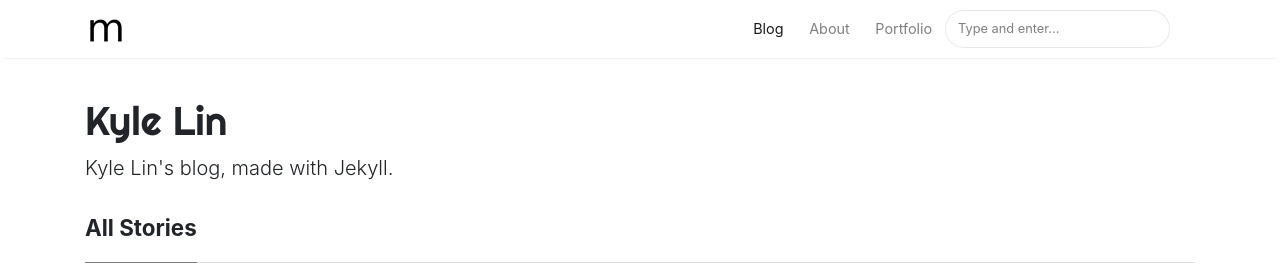
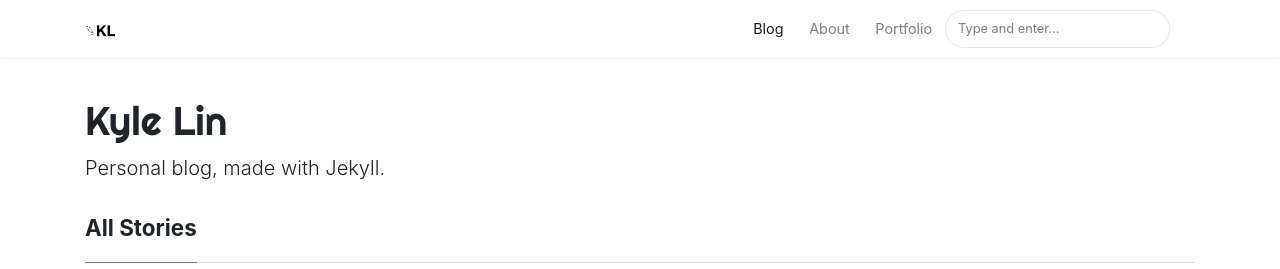
Before and after one commit to PTLin84/blog, a Jekyll site: the page built from index.html, in a window 1280 px wide and 900 px high. Shown: the top 269 px of the window. Built offline with Jekyll 4.4.1, drawn with Linux system fonts in a browser that asks for light colours; nearby versions of some CDN libraries; the list of posts is cut into pages by our own code.

Commit message:
CONFIG: Modified config logo and favicon and assets.

```diff
--- a/_config.yml
+++ b/_config.yml
@@ -1,9 +1,9 @@
 # Site
 name: "Kyle Lin"
 title: "Kyle Lin"
-description: "Kyle Lin's blog, made with Jekyll."
-logo: 'assets/images/logo.png'
-favicon: 'assets/images/logo.png'
+description: "Personal blog, made with Jekyll."
+logo: 'assets/images/logo-square.png'
+favicon: 'favicon.ico'
 baseurl: ''
 google_analytics: 'G-FH1Q5J3TC3'
 disqus: 'demowebsite'
```
Also changed, not shown: assets/images/Logo-square.png (added), assets/images/logo.png, favicon.ico.
